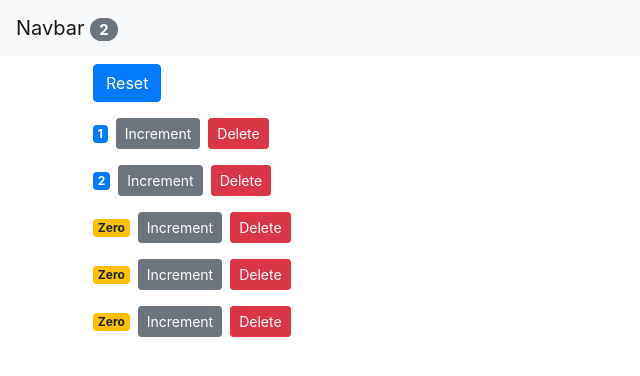
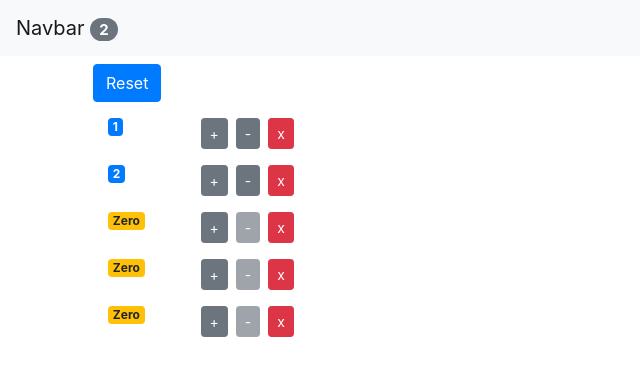
Before and after one commit to AaronPowell96/React-CountersApp, a React (Create React App) app: page / in a window 1280 px wide. Shown: the top 376 px of the page, without its empty margins (0-640 px from the left). Built offline with nearby package versions, Linux system fonts and the light colour scheme.

Commit message:
Added decrement button

```diff
--- a/src/App.js
+++ b/src/App.js
@@ -28,6 +28,13 @@
     counters[index].value++;
     this.setState({ counters });
   };
+  handleDecrement = counter => {
+    const counters = [...this.state.counters];
+    const index = counters.indexOf(counter);
+    counters[index] = { ...counter };
+    if (!counters[index].value <= 0) counters[index].value--;
+    this.setState({ counters });
+  };
 
   handleDelete = counterId => {
     console.log("delete event", counterId);
@@ -42,10 +49,12 @@
         />
 
         <main className="container">
+
           <Counters
             counters={this.state.counters}
             onReset={this.handleReset}
             onIncrement={this.handleIncrement}
+            onDecrement={this.handleDecrement}
             onDelete={this.handleDelete}
           />
         </main>
--- a/src/components/counter.jsx
+++ b/src/components/counter.jsx
@@ -3,20 +3,33 @@
 class Counter extends Component {
   render() {
     return (
-      <div>
+      <div className="container">
+        <div className="row">
+          <div className="col-1">
             <span className={this.getBadgeClasses()}>{this.formatCount()}</span>
+          </div>
+          <div className="col">
             <button
               onClick={() => this.props.onIncrement(this.props.counter)}
-          className="btn btn-secondary btn-sm"
+              className="btn btn-secondary btn-sm ml-2"
             >
-          Increment
+              +
+            </button>
+            <button
+              onClick={() => this.props.onDecrement(this.props.counter)}
+              className="decrement btn btn-secondary btn-sm m-2"
+              disabled={this.props.counter.value === 0 ? "disabled" : ""}
+            >
+              -
             </button>
             <button
               onClick={() => this.props.onDelete(this.props.counter.id)}
-          className="btn btn-danger btn-sm m-2"
+              className="btn btn-danger btn-sm"
             >
-          Delete
+              x
             </button>
+          </div>
+        </div>
       </div>
     );
   }
--- a/src/components/counters.jsx
+++ b/src/components/counters.jsx
@@ -2,7 +2,13 @@
 import Counter from "./counter";
 class Counters extends Component {
   render() {
-    const { onReset, counters, onDelete, onIncrement } = this.props;
+    const {
+      onReset,
+      counters,
+      onDelete,
+      onIncrement,
+      onDecrement
+    } = this.props;
 
     return (
       <div>
@@ -14,6 +20,7 @@
             key={counter.id}
             onDelete={onDelete}
             onIncrement={onIncrement}
+            onDecrement={onDecrement}
             counter={counter}
           />
         ))}
```
Lines whose indentation alone changed are shown as unchanged.
